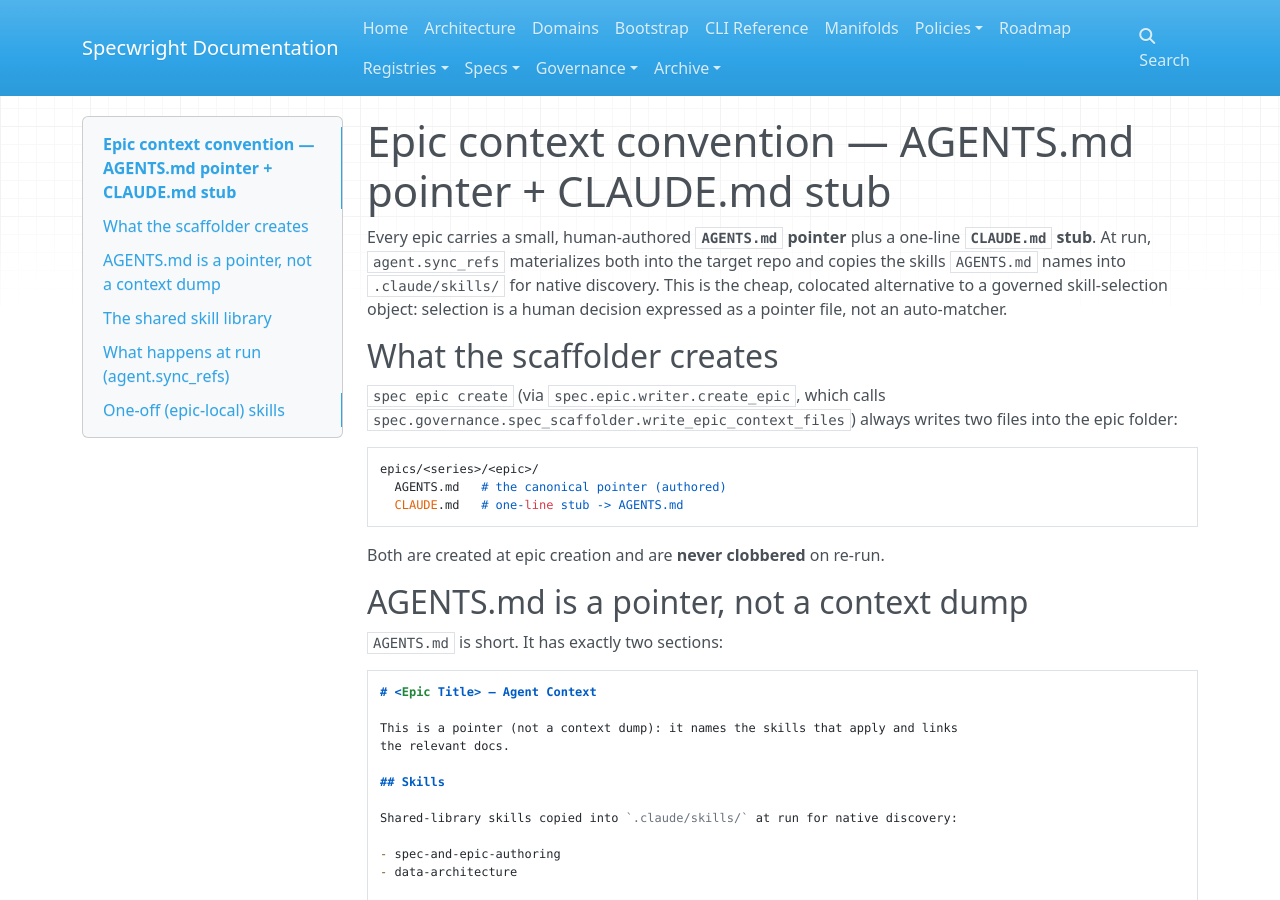
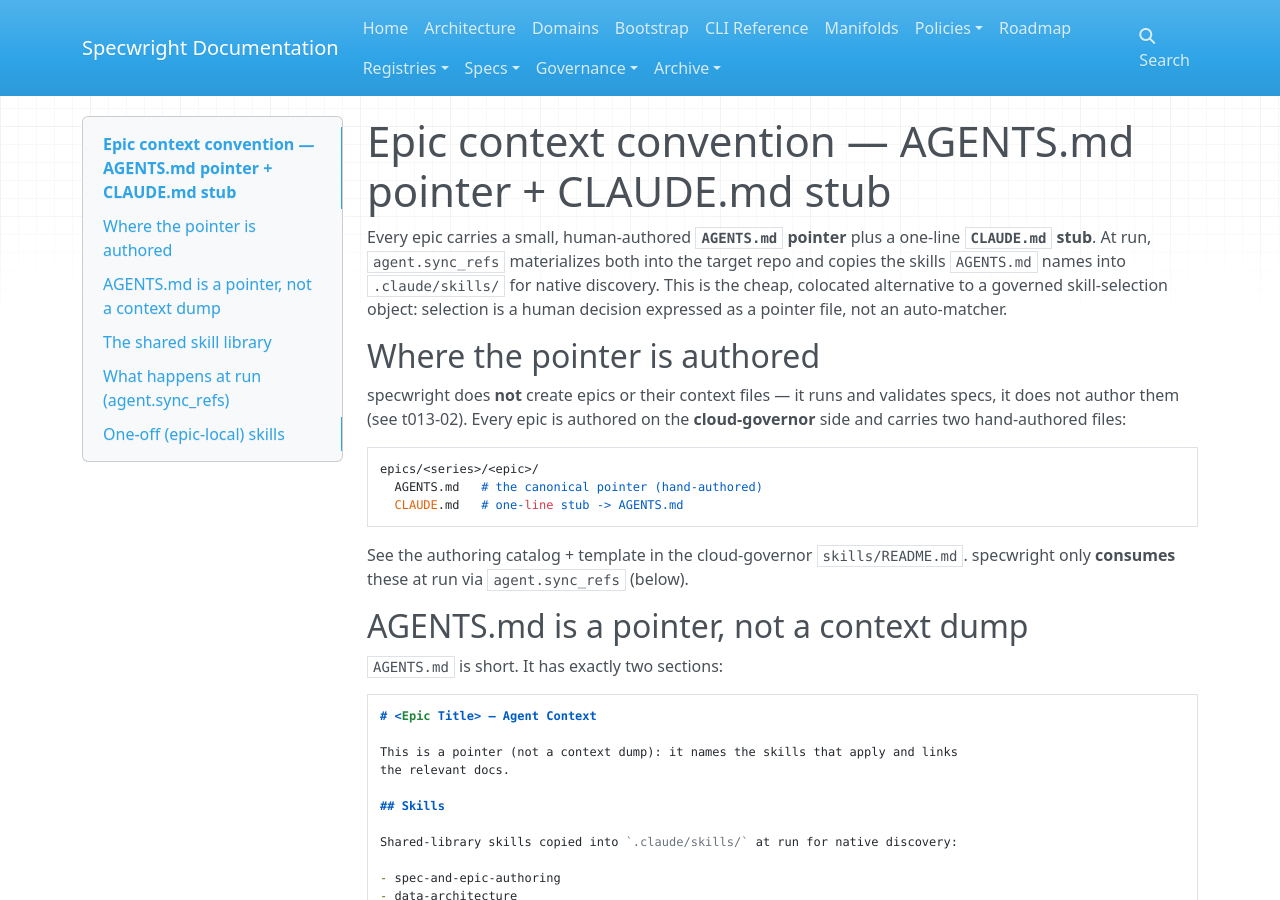
Before and after one commit to benthepsychologist/specwright, an MkDocs documentation site: the page built from docs/epic-context-convention.md, in a window 1280 px wide and 900 px high. Built offline with MkDocs 1.6.1, drawn with Linux system fonts in a browser that asks for light colours; nearby versions of some CDN libraries.

Commit message:
docs(t013-02): update README + convention doc for authoring removal
specwright no longer creates/authors epics/specs: drop the spec draft/refine,
spec epic create/add-target/add-spec/set-current examples from the README and the
removed modules from the source-layout tree; rewrite the epic-context convention to
note AGENTS.md is hand-authored cloud-governor-side (specwright only consumes it at
run via agent.sync_refs). (CLAUDE.md still has internal refs — follow-up.)

Co-Authored-By: Claude Opus 4.8 (1M context) <noreply@anthropic.com>

````diff
--- a/docs/epic-context-convention.md
+++ b/docs/epic-context-convention.md
@@ -7,19 +7,20 @@ for native discovery. This is the cheap, colocated alternative to a governed
 skill-selection object: selection is a human decision expressed as a pointer
 file, not an auto-matcher.
 
-## What the scaffolder creates
+## Where the pointer is authored
 
-`spec epic create` (via `spec.epic.writer.create_epic`, which calls
-`spec.governance.spec_scaffolder.write_epic_context_files`) always writes two
-files into the epic folder:
+specwright does **not** create epics or their context files — it runs and
+validates specs, it does not author them (see t013-02). Every epic is authored on
+the **cloud-governor** side and carries two hand-authored files:
 
 ```
 epics/<series>/<epic>/
-  AGENTS.md   # the canonical pointer (authored)
+  AGENTS.md   # the canonical pointer (hand-authored)
   CLAUDE.md   # one-line stub -> AGENTS.md
 ```
 
-Both are created at epic creation and are **never clobbered** on re-run.
+See the authoring catalog + template in the cloud-governor `skills/README.md`.
+specwright only **consumes** these at run via `agent.sync_refs` (below).
 
 ## AGENTS.md is a pointer, not a context dump
 
````
Also changed, not shown: README.md (+5 -41 lines).
